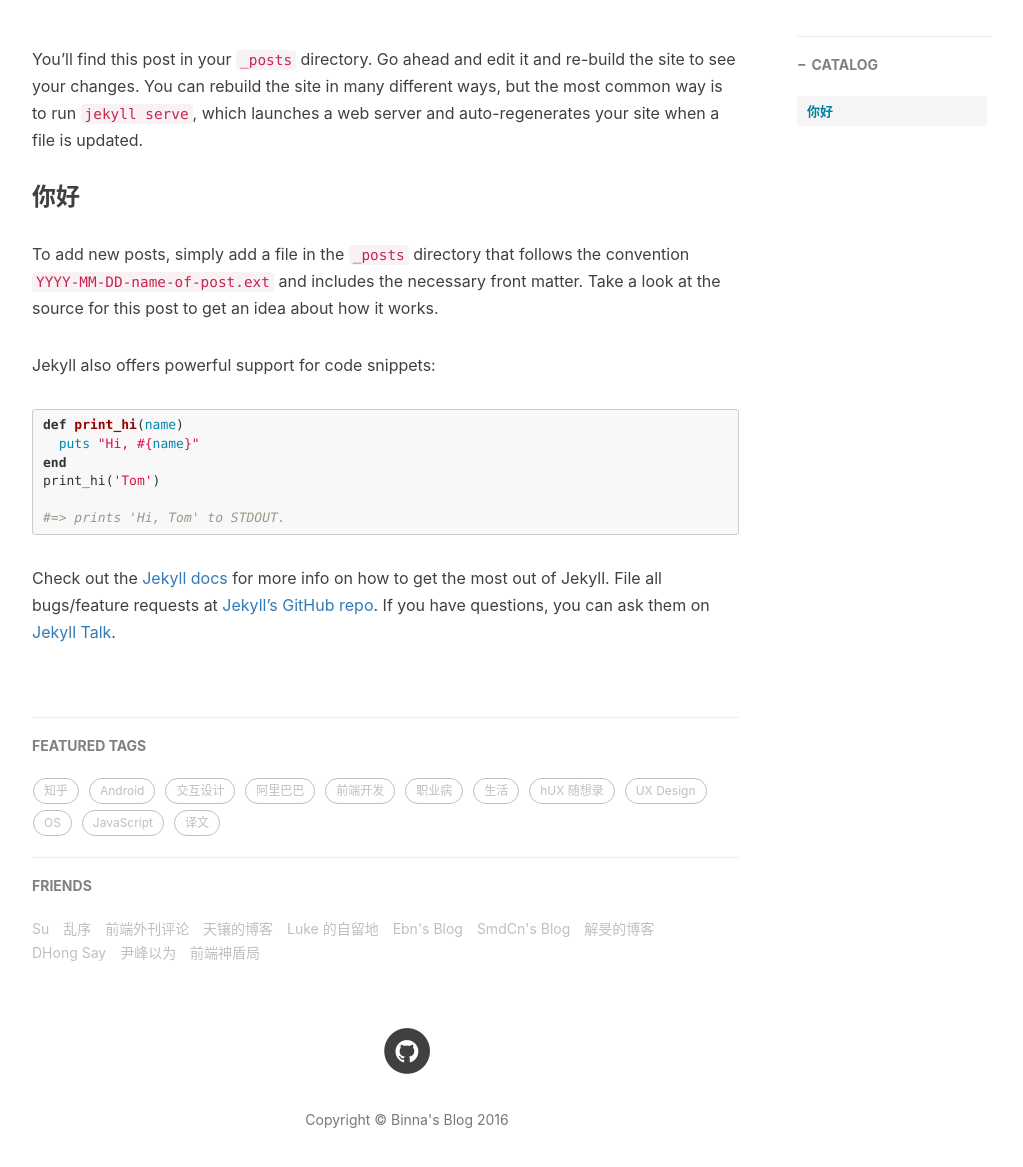
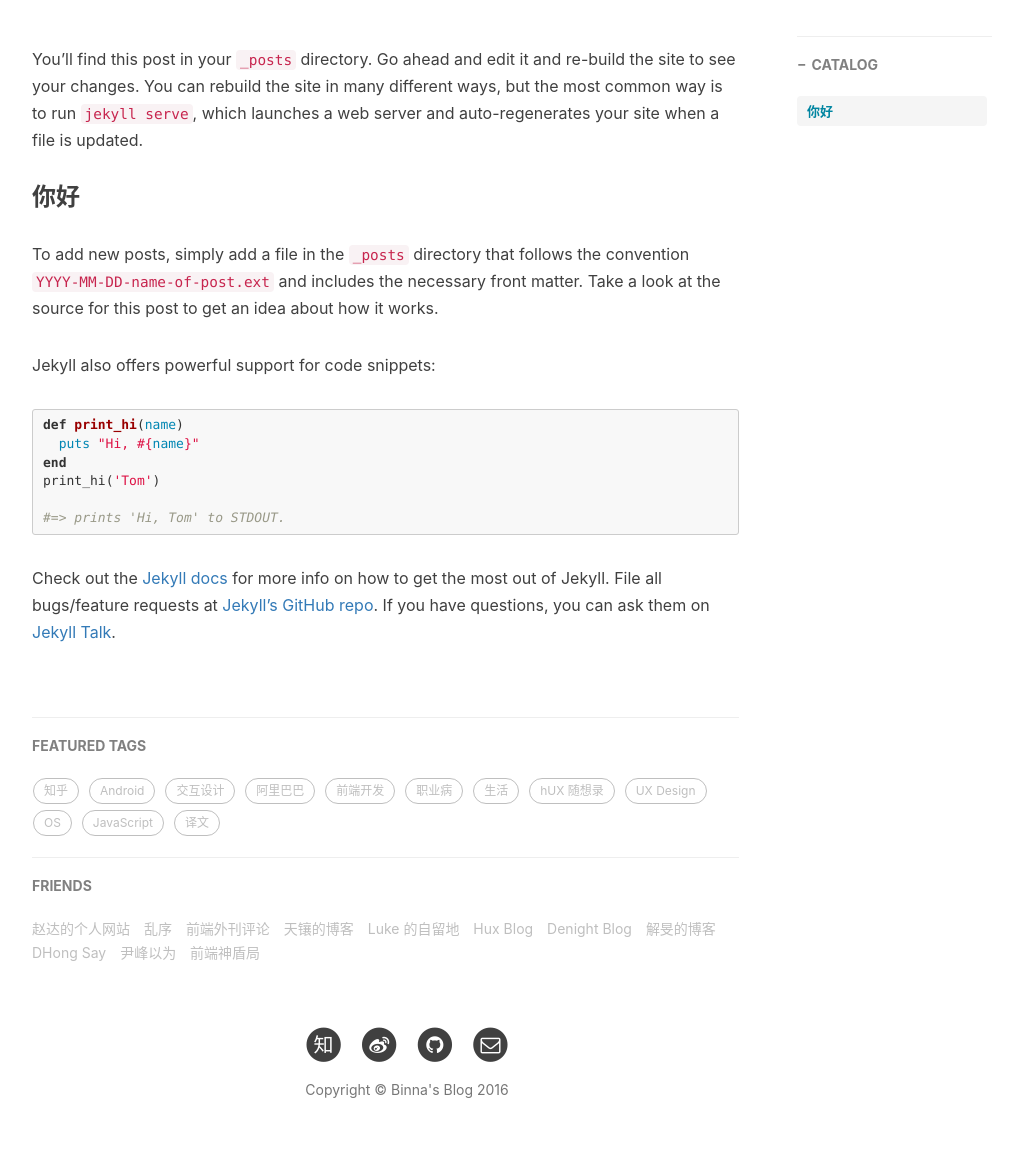
Before and after one commit to binnapro/Jekyll-theme, a Jekyll site: the page built from _posts/2016-10-24-welcome-to-jekyll.markdown, in a window 1280 px wide, cut to the strip 461-1658 px from the top of the page. Shown: the top 1167 px of the strip, without its empty margins (233-1256 px from the left). Built offline with Jekyll 4.4.1, drawn with Linux system fonts in a browser that asks for light colours; nearby versions of some CDN libraries; comment, search, counter and statistics services are not loaded.

Commit message:
new style

```diff
--- a/_config.yml
+++ b/_config.yml
@@ -1,24 +1,24 @@
 # Site settings
 title: Binna's Blog
-SEOTitle: Hey丙醛的博客 | Binna Blog
-header-img: "http://picture.emptystack.top/blog/home-bg.jpg"
+SEOTitle: Hey丙醛的个人网站 | Binna's Personal Website
+header-img: "http://picture.emptystack.top/blog/home-bg-o.jpg"
 email: binnayao@qq.com
 description: "关于前端与设计 | 丙醛，Front-End Engineer | 这里是 @Binna丙醛 的个人博客，与你一起发现更大的世界。"
-keyword: "丙醛, Binna丙醛, Binna, 饭米粒, 空栈, 空堆栈, 丙醛的博客, Binna Blog, 博客, 个人网站, 互联网, 前端"
-url: "https://binnayao.github.io"              # your host, for absolute URL
+keyword: "丙醛, Binna丙醛, Binna, 饭米粒, 丙醛的博客, Binna Blog, 博客, 个人网站, 互联网, 前端"
+url: "emptystack.top"              # your host, for absolute URL
 baseurl: ""                             # for example, '/blog' if your blog hosted on 'host/blog'
 
 
 
 # SNS settings
 RSS: false
-#weibo_username:     Hey丙醛
-#zhihu_username:     binna
+weibo_username:     /u/3749521671
+zhihu_username:     bing-quan-40
 github_username:    binnayao
 #twitter_username:  huxpro
 #facebook_username:  huxpro
 # linkedin_username:  firstname-lastname-idxxxx
-
+email:  binnayao@qq.com
 
 
 # Build settings
@@ -91,8 +91,8 @@
 # Friends
 friends: [
     {
-        title: "Su",
-        href: "http://su.gallery/"
+        title: "赵达的个人网站",
+        href: "http://zhaoda.net/"
     },{
         title: "乱序",
         href: "http://mida.re/"
@@ -106,11 +106,11 @@
         title: "Luke 的自留地",
         href: "http://hmqk1995.github.io"
     },{
-        title: "Ebn's Blog",
-        href: "http://ebnbin.com/"
+        title: "Hux Blog",
+        href: "huangxun.me"
     },{
-        title: "SmdCn's Blog",
-        href: "http://blog.smdcn.net"
+        title: "Denight Blog",
+        href: "http://leanote.com/blog/denight"
     },{
         title: "解旻的博客",
         href: "http://xieminis.me/"
--- a/_includes/footer.html
+++ b/_includes/footer.html
@@ -7,7 +7,7 @@
                     {% if site.RSS %}
                     <li>
                         <a href="{{ "/feed.xml" | prepend: site.baseurl }}">
-                            <span class="fa-stack fa-lg">
+                            <span class="fa-stack fa-lg nihao">
                                 <i class="fa fa-circle fa-stack-2x"></i>
                                 <i class="fa fa-rss fa-stack-1x fa-inverse"></i>
                             </span>
@@ -17,7 +17,7 @@
                     {% if site.twitter_username %}
                     <li>
                         <a href="https://twitter.com/{{ site.twitter_username }}">
-                            <span class="fa-stack fa-lg">
+                            <span class="fa-stack fa-lg nihao">
                                 <i class="fa fa-circle fa-stack-2x"></i>
                                 <i class="fa fa-twitter fa-stack-1x fa-inverse"></i>
                             </span>
@@ -29,7 +29,7 @@
                     {% if site.zhihu_username %}
                     <li>
                         <a target="_blank" href="https://www.zhihu.com/people/{{ site.zhihu_username }}">
-                            <span class="fa-stack fa-lg">
+                            <span class="fa-stack fa-lg nihao">
                                 <i class="fa fa-circle fa-stack-2x"></i>
                                 <i class="fa  fa-stack-1x fa-inverse">知</i>
                             </span>
@@ -39,7 +39,7 @@
                     {% if site.weibo_username %}
                     <li>
                         <a target="_blank" href="http://weibo.com/{{ site.weibo_username }}">
-                            <span class="fa-stack fa-lg">
+                            <span class="fa-stack fa-lg nihao">
                                 <i class="fa fa-circle fa-stack-2x"></i>
                                 <i class="fa fa-weibo fa-stack-1x fa-inverse"></i>
                             </span>
@@ -51,7 +51,7 @@
                     {% if site.facebook_username %}
                     <li>
                         <a target="_blank" href="https://www.facebook.com/{{ site.facebook_username }}">
-                            <span class="fa-stack fa-lg">
+                            <span class="fa-stack fa-lg nihao">
                                 <i class="fa fa-circle fa-stack-2x"></i>
                                 <i class="fa fa-facebook fa-stack-1x fa-inverse"></i>
                             </span>
@@ -61,7 +61,7 @@
                     {% if site.github_username %}
                     <li>
                         <a target="_blank" href="https://github.com/{{ site.github_username }}">
-                            <span class="fa-stack fa-lg">
+                            <span class="fa-stack fa-lg nihao">
                                 <i class="fa fa-circle fa-stack-2x"></i>
                                 <i class="fa fa-github fa-stack-1x fa-inverse"></i>
                             </span>
@@ -71,9 +71,19 @@
                     {% if site.linkedin_username %}
                     <li>
                         <a target="_blank" href="https://www.linkedin.com/in/{{ site.linkedin_username }}">
-                            <span class="fa-stack fa-lg">
+                            <span class="fa-stack fa-lg nihao">
                                 <i class="fa fa-circle fa-stack-2x"></i>
                                 <i class="fa fa-linkedin fa-stack-1x fa-inverse"></i>
+                            </span>
+                        </a>
+                    </li>
+                    {% endif %}
+                    {% if site.email %}
+                    <li>
+                        <a href="mailto:{{site.email}}">
+                            <span class="fa-stack fa-lg nihao">
+                                <i class="fa fa-circle fa-stack-2x"></i>
+                                <i class="fa fa-envelope-o fa-stack-1x fa-inverse"></i>
                             </span>
                         </a>
                     </li>
@@ -95,7 +105,7 @@
 <script src="{{ "/js/bootstrap.min.js " | prepend: site.baseurl }}"></script>
 
 <!-- Custom Theme JavaScript -->
-<script src="{{ "/js/hux-blog.min.js " | prepend: site.baseurl }}"></script>
+<script src="{{ "/js/blog.js " | prepend: site.baseurl }}"></script>
 
 <!-- Service Worker -->
 {% if site.service-worker %}
--- a/_layouts/post.html
+++ b/_layouts/post.html
@@ -44,6 +44,8 @@
         </div>
     </div>
 </header>
+<a href="{{ site.baseurl }}/"><span class="fa fa-home" id="fa-home-size"></span></a>
+<a href="javascript:pageScroll();"><span class="fa fa-arrow-circle-up" id="fa-arrow-circle-up-size"></span></a>
 
 <!-- Post Content -->
 <article>
--- a/css/blog.css
+++ b/css/blog.css
@@ -1,3 +1,6 @@
+a:focus {
+  outline: none;
+}
 @media (min-width: 1200px) {
   .post-container,
   .sidebar-container {
@@ -624,7 +627,7 @@
   line-height: 1.3;
   margin: 0;
   font-weight: 300;
-  margin-bottom: 10px;
+  margin-bottom: 16px;
 }
 .post-preview .post-meta {
   font-family: 'Lora', 'Times New Roman', serif;
@@ -652,12 +655,11 @@
     font-size: 16px;
   }
   .post-preview .post-meta {
-    font-size: 18px;
+    font-size: 13px;
   }
 }
 .post-content-preview {
   font-size: 13px;
-  font-style: italic;
   color: #a3a3a3;
 }
 .post-content-preview:hover {
@@ -1090,3 +1092,24 @@
 .page-fullscreen footer .copyright a:hover {
   color: #ddd;
 }
+.fa-calendar-o-size{
+  font-size:13px !important;
+}
+#fa-home-size{
+  position:fixed;
+  top:30px;
+  left:30px;
+  font-size:40px;
+}
+#fa-arrow-circle-up-size{
+  position:fixed;
+  bottom:30px;
+  right:30px;
+  font-size:50px;
+}
+.nihao{
+  font-size:20px !important;
+}
+footer .copyright{
+  margin-top:13px;
+}
--- a/index.html
+++ b/index.html
@@ -15,10 +15,10 @@
         </h3>
         {% endif %}
         <div class="post-content-preview">
-            {{ post.content | strip_html | truncate:200 }}
+            {{ post.content | strip_html | truncate:150 }}
         </div>
     </a>
-    <div class="fa fa-clock-o">
+    <div class="fa fa-calendar-o fa-calendar-o-size">
         <span class="post-meta">
             Posted by {% if post.author %}{{ post.author }}{% else %}{{ site.title }}{% endif %} on {{ post.date | date: "%B %-d, %Y" }}
         </span>
--- a/js/hux-blog.js
+++ b/js/blog.js
@@ -82,3 +82,15 @@
             });
     }
 });
+window.onscroll=function(){
+    var backtop = document.getElementById("fa-arrow-circle-up-size");
+    var homeback = document.getElementById("fa-home-size");
+    var scrolltop = document.body.scrollTop ? scrolltop : document.documentElement.scrollTop;
+    if(scrolltop > 550){
+        backtop.style.display = "block";
+        homeback.style.dispaly= "block";
+    }else{
+        backtop.style.display = "none";
+        homeback.style.dispaly = "none";
+    }
+}
--- a/sw.js
+++ b/sw.js
@@ -10,7 +10,7 @@
 const RUNTIME = 'runtime';
 const HOSTNAME_WHITELIST = [
   self.location.hostname,
-  "binnayao.github.io",
+  "emptystack.top",
   "cdnjs.cloudflare.com"
 ]
 
```
Also changed, not shown: other parts of _layouts/post.html (+10 -0 lines), _layouts/page.html (+10 -0 lines), js/hux-blog.min.js (deleted), 1 other file.
